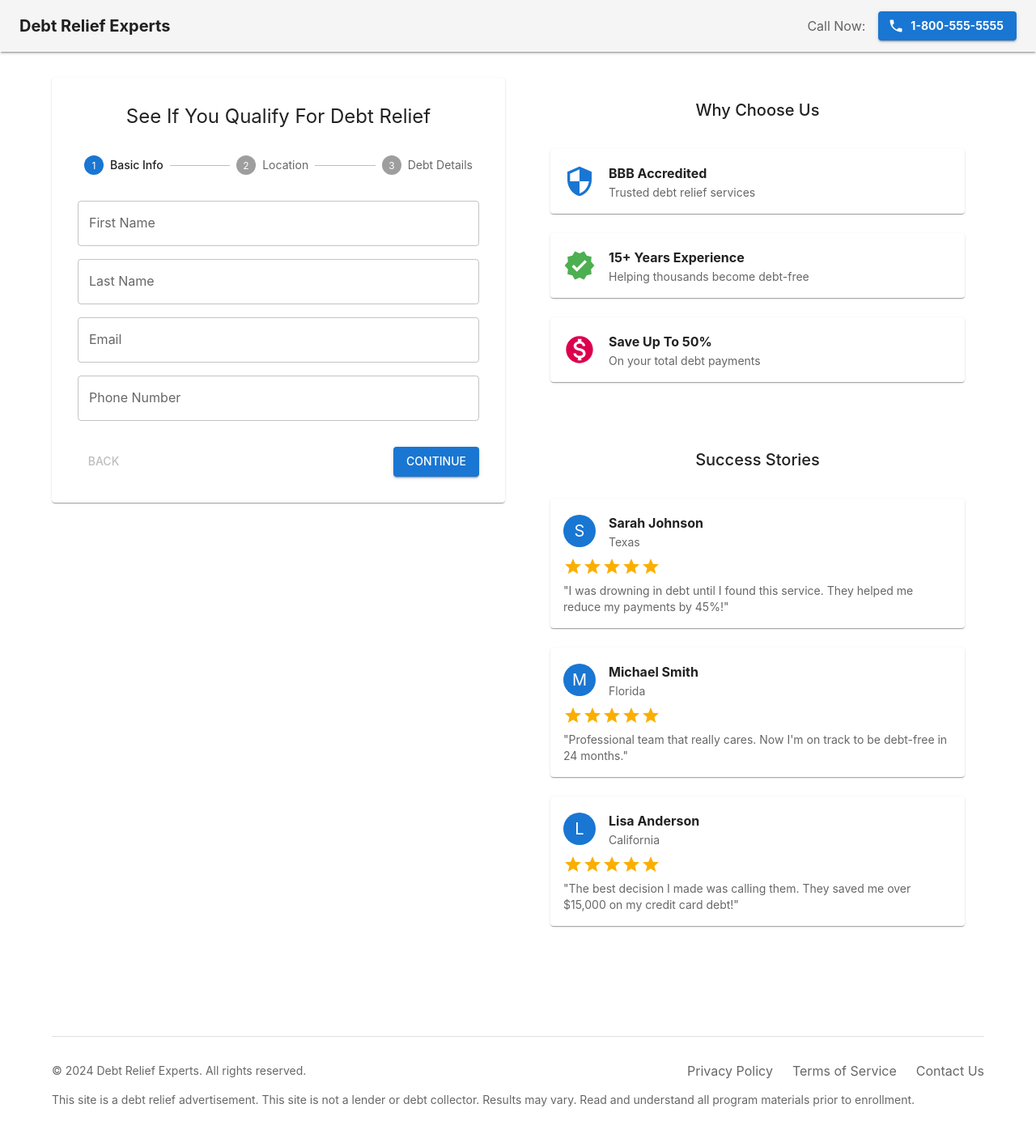
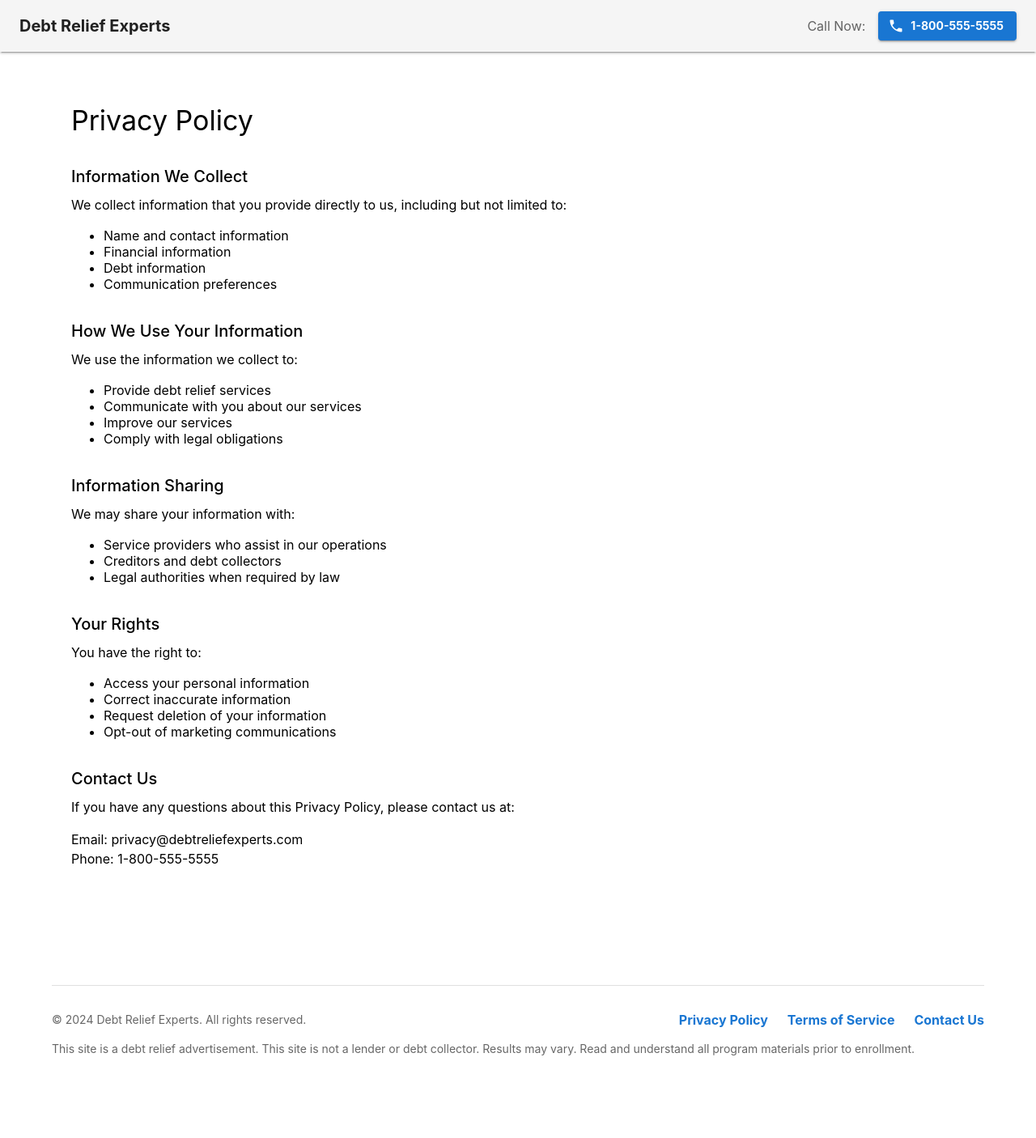
Before and after one commit to contentkingpins/debt-settlement, a React (Create React App) app: page /privacy in a window 1280 px wide. Shown: the top 1406 px of the page at 81% size. After the commit the page ends 1354 px from the top, so only its background shows below. Built offline with nearby package versions, Linux system fonts and the light colour scheme.

Commit message:
Update privacy links and routing: Add privacy policy and terms pages, improve footer links, update routing configuration

```diff
--- a/src/App.js
+++ b/src/App.js
@@ -1,10 +1,13 @@
 import React from 'react';
 import { ThemeProvider, createTheme, Container, Box } from '@mui/material';
+import { BrowserRouter as Router, Routes, Route, Navigate } from 'react-router-dom';
 import EligibilityForm from './components/forms/EligibilityForm';
 import Header from './components/layout/Header';
 import TrustBadges from './components/layout/TrustBadges';
 import Testimonials from './components/layout/Testimonials';
 import Footer from './components/layout/Footer';
+import PrivacyPolicy from './pages/PrivacyPolicy';
+import Terms from './pages/Terms';
 
 const theme = createTheme({
   palette: {
@@ -35,9 +38,12 @@ const theme = createTheme({
 function App() {
   return (
     <ThemeProvider theme={theme}>
+      <Router basename="/">
         <Box sx={{ minHeight: '100vh', display: 'flex', flexDirection: 'column' }}>
           <Header />
           <Container maxWidth="lg" sx={{ flex: 1, py: 4 }}>
+            <Routes>
+              <Route path="/" element={
                 <Box sx={{
                   display: 'flex',
                   flexDirection: { xs: 'column', md: 'row' },
@@ -54,9 +60,15 @@ function App() {
                     <Testimonials />
                   </Box>
                 </Box>
+              } />
+              <Route path="/privacy" element={<PrivacyPolicy />} />
+              <Route path="/terms" element={<Terms />} />
+              <Route path="*" element={<Navigate to="/" replace />} />
+            </Routes>
           </Container>
           <Footer />
         </Box>
+      </Router>
     </ThemeProvider>
   );
 }
--- a/src/components/layout/Footer.js
+++ b/src/components/layout/Footer.js
@@ -1,5 +1,6 @@
 import React from 'react';
 import { Box, Container, Typography, Link, Divider } from '@mui/material';
+import { Link as RouterLink } from 'react-router-dom';
 
 const Footer = () => {
   return (
@@ -12,14 +13,31 @@ const Footer = () => {
               © 2024 Debt Relief Experts. All rights reserved.
             </Typography>
           </Box>
-          <Box sx={{ display: 'flex', gap: 3 }}>
-            <Link href="#" color="text.secondary" underline="hover">
+          <Box sx={{ display: 'flex', gap: 3, flexWrap: 'wrap' }}>
+            <Link
+              component={RouterLink}
+              to="/privacy"
+              color="primary"
+              underline="hover"
+              sx={{ fontWeight: 'bold' }}
+            >
               Privacy Policy
             </Link>
-            <Link href="#" color="text.secondary" underline="hover">
+            <Link
+              component={RouterLink}
+              to="/terms"
+              color="primary"
+              underline="hover"
+              sx={{ fontWeight: 'bold' }}
+            >
               Terms of Service
             </Link>
-            <Link href="#" color="text.secondary" underline="hover">
+            <Link
+              href="mailto:contact@debtreliefexperts.com"
+              color="primary"
+              underline="hover"
+              sx={{ fontWeight: 'bold' }}
+            >
               Contact Us
             </Link>
           </Box>
--- /dev/null
+++ b/src/pages/PrivacyPolicy.js
@@ -0,0 +1,77 @@
+import React from 'react';
+import { Container, Typography, Box } from '@mui/material';
+
+const PrivacyPolicy = () => {
+  return (
+    <Container maxWidth="lg" sx={{ py: 4 }}>
+      <Typography variant="h4" gutterBottom>
+        Privacy Policy
+      </Typography>
+      <Box sx={{ mt: 4 }}>
+        <Typography variant="h6" gutterBottom>
+          Information We Collect
+        </Typography>
+        <Typography paragraph>
+          We collect information that you provide directly to us, including but not limited to:
+        </Typography>
+        <ul>
+          <li>Name and contact information</li>
+          <li>Financial information</li>
+          <li>Debt information</li>
+          <li>Communication preferences</li>
+        </ul>
+
+        <Typography variant="h6" gutterBottom sx={{ mt: 4 }}>
+          How We Use Your Information
+        </Typography>
+        <Typography paragraph>
+          We use the information we collect to:
+        </Typography>
+        <ul>
+          <li>Provide debt relief services</li>
+          <li>Communicate with you about our services</li>
+          <li>Improve our services</li>
+          <li>Comply with legal obligations</li>
+        </ul>
+
+        <Typography variant="h6" gutterBottom sx={{ mt: 4 }}>
+          Information Sharing
+        </Typography>
+        <Typography paragraph>
+          We may share your information with:
+        </Typography>
+        <ul>
+          <li>Service providers who assist in our operations</li>
+          <li>Creditors and debt collectors</li>
+          <li>Legal authorities when required by law</li>
+        </ul>
+
+        <Typography variant="h6" gutterBottom sx={{ mt: 4 }}>
+          Your Rights
+        </Typography>
+        <Typography paragraph>
+          You have the right to:
+        </Typography>
+        <ul>
+          <li>Access your personal information</li>
+          <li>Correct inaccurate information</li>
+          <li>Request deletion of your information</li>
+          <li>Opt-out of marketing communications</li>
+        </ul>
+
+        <Typography variant="h6" gutterBottom sx={{ mt: 4 }}>
+          Contact Us
+        </Typography>
+        <Typography paragraph>
+          If you have any questions about this Privacy Policy, please contact us at:
+        </Typography>
+        <Typography>
+          Email: privacy@debtreliefexperts.com<br />
+          Phone: 1-800-555-5555
+        </Typography>
+      </Box>
+    </Container>
+  );
+};
+
+export default PrivacyPolicy;
--- /dev/null
+++ b/src/pages/Terms.js
@@ -0,0 +1,86 @@
+import React from 'react';
+import { Container, Typography, Box } from '@mui/material';
+
+const Terms = () => {
+  return (
+    <Container maxWidth="lg" sx={{ py: 4 }}>
+      <Typography variant="h4" gutterBottom>
+        Terms and Conditions
+      </Typography>
+      <Box sx={{ mt: 4 }}>
+        <Typography variant="h6" gutterBottom>
+          Agreement to Terms
+        </Typography>
+        <Typography paragraph>
+          By accessing and using our debt relief services, you agree to be bound by these Terms and Conditions.
+          Please read them carefully before proceeding.
+        </Typography>
+
+        <Typography variant="h6" gutterBottom sx={{ mt: 4 }}>
+          Services Description
+        </Typography>
+        <Typography paragraph>
+          We provide debt relief services including:
+        </Typography>
+        <ul>
+          <li>Debt consolidation</li>
+          <li>Debt settlement</li>
+          <li>Credit counseling</li>
+          <li>Financial education</li>
+        </ul>
+
+        <Typography variant="h6" gutterBottom sx={{ mt: 4 }}>
+          Eligibility
+        </Typography>
+        <Typography paragraph>
+          To be eligible for our services, you must:
+        </Typography>
+        <ul>
+          <li>Be at least 18 years old</li>
+          <li>Have valid identification</li>
+          <li>Meet minimum debt requirements</li>
+          <li>Provide accurate information</li>
+        </ul>
+
+        <Typography variant="h6" gutterBottom sx={{ mt: 4 }}>
+          Fees and Payments
+        </Typography>
+        <Typography paragraph>
+          Our services may include:
+        </Typography>
+        <ul>
+          <li>Initial consultation fees</li>
+          <li>Monthly service fees</li>
+          <li>Success fees based on debt reduction</li>
+          <li>Administrative fees</li>
+        </ul>
+
+        <Typography variant="h6" gutterBottom sx={{ mt: 4 }}>
+          Limitation of Liability
+        </Typography>
+        <Typography paragraph>
+          We are not liable for:
+        </Typography>
+        <ul>
+          <li>Results that may vary by individual</li>
+          <li>Third-party actions or services</li>
+          <li>Credit score impacts</li>
+          <li>Legal consequences of debt relief</li>
+        </ul>
+
+        <Typography variant="h6" gutterBottom sx={{ mt: 4 }}>
+          Contact Information
+        </Typography>
+        <Typography paragraph>
+          For questions about these Terms and Conditions, please contact us at:
+        </Typography>
+        <Typography>
+          Email: legal@debtreliefexperts.com<br />
+          Phone: 1-800-555-5555
+        </Typography>
+      </Box>
+    </Container>
+  );
+};
+
+export default Terms;
```
Also changed, not shown: package.json (+9 -8 lines), 1 other file (tests, documents, lock files or other folders). Lines whose indentation alone changed are shown as unchanged.
